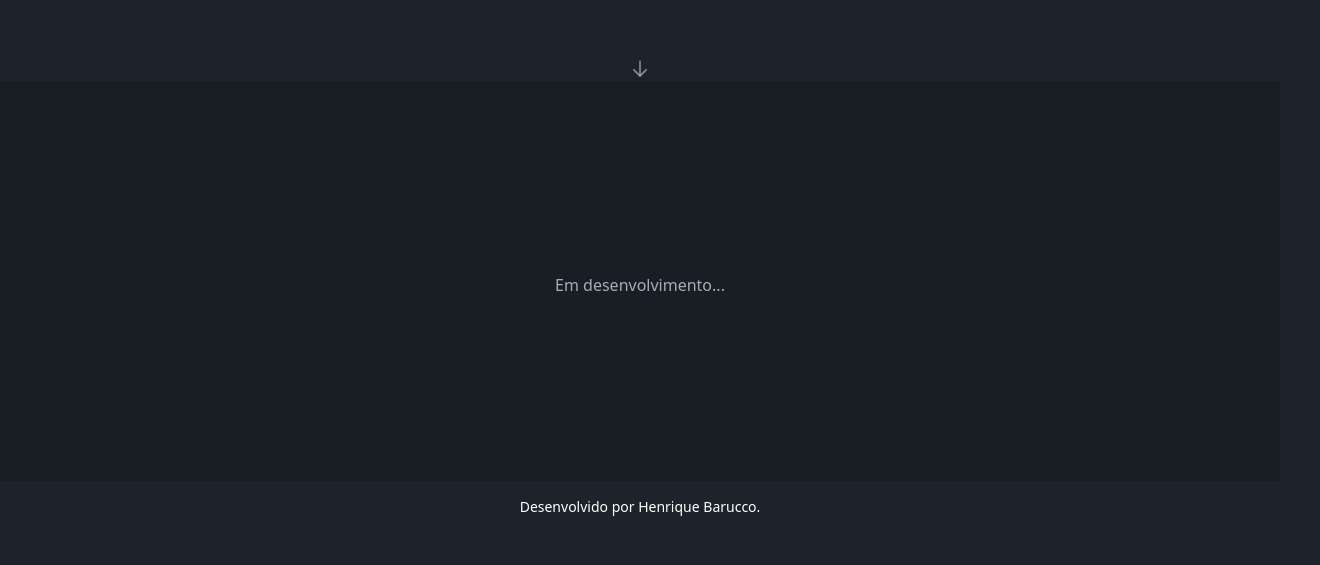
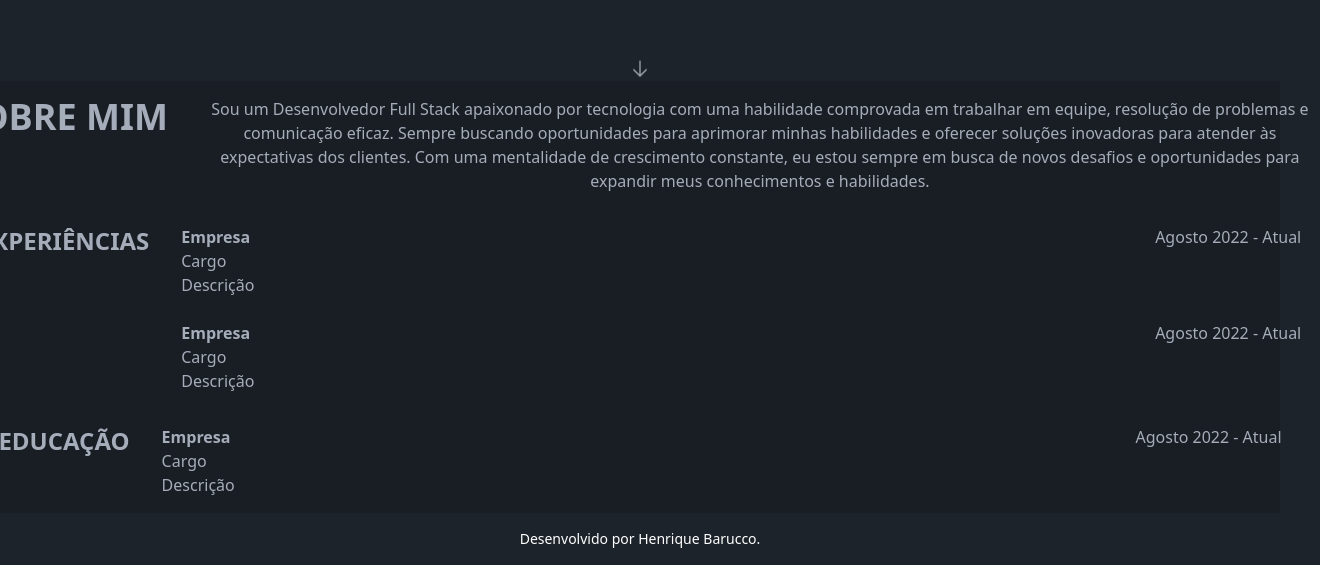
Before and after one commit to HenriqueBarucco/Portfolio, a Next.js app: page / in a window 1280 px wide. Shown: the part 719-1284 px from the top of the page, 1320 px wide, since content can reach past the window. Before the commit the page ends 1252 px from the top, so only its background shows below. Built offline with nearby package versions, Linux system fonts and the light colour scheme.

Commit message:
feat(page.tsx): adiciona importação e uso do componente AboutMe feat(about-me.tsx): adiciona componente AboutMe com informações sobre o autor fix(main.tsx): adiciona estilo de fonte negrito para o nome do autor

```diff
--- a/src/app/page.tsx
+++ b/src/app/page.tsx
@@ -1,3 +1,4 @@
+import AboutMe from '@/components/about-me';
 import Main from '@/components/main';
 
 export default function Home() {
@@ -8,9 +9,9 @@ export default function Home() {
                 <svg xmlns="http://www.w3.org/2000/svg" fill="none" viewBox="0 0 24 24" strokeWidth={1.5} stroke="currentColor" className="animate-bounce w-5 h-5">
                     <path strokeLinecap="round" strokeLinejoin="round" d="M19.5 13.5L12 21m0 0l-7.5-7.5M12 21V3" />
                 </svg>
-                <div className='bg-base-200 h-[400px] w-full'>
-                    <div className='text-center mt-48' id='sobre'>
-                        Em desenvolvimento...
+                <div className='bg-base-200 w-full'>
+                    <div className='flex text-center justify-center items-center' id='sobre'>
+                        <AboutMe/>
                     </div>
                 </div>
             </div>
--- /dev/null
+++ b/src/components/about-me.tsx
@@ -0,0 +1,54 @@
+export default function AboutMe() {
+    return (
+        <div className='grow max-w-6xl'>
+            <div className='flex flex-row p-4 justify-center items-center space-x-8'>
+                <p className='text-4xl font-bold min-w-fit self-start'>SOBRE MIM</p>
+                <div className='min-w-full'>
+                    <p >
+                        Sou um Desenvolvedor Full Stack apaixonado por tecnologia com uma habilidade comprovada em trabalhar em equipe, resolução de problemas e comunicação eficaz. Sempre buscando oportunidades para aprimorar minhas habilidades e oferecer soluções inovadoras para atender às expectativas dos clientes. Com uma mentalidade de crescimento constante, eu estou sempre em busca de novos desafios e oportunidades para expandir meus conhecimentos e habilidades.
+                    </p>
+                </div>
+            </div>
+            <div className='flex flex-row p-4 justify-center items-center space-x-8'>
+                <p className='text-2xl font-bold self-start'>EXPERIÊNCIAS</p>
+                <div className='flex flex-col space-y-6 min-w-full'>
+                    <div className='flex flex-col'>
+                        <div className='flex flex-row w-full'>
+                            <p className='font-bold text-start'>Empresa</p>
+                            <p className='grow text-end'>Agosto 2022 - Atual</p>
+                        </div>
+                        <div>
+                            <p className='text-start'>Cargo</p>
+                            <p className='text-start'>Descrição</p>
+                        </div>
+                    </div>
+                    <div className='flex flex-col'>
+                        <div className='flex flex-row w-full'>
+                            <p className='font-bold text-start'>Empresa</p>
+                            <p className='grow text-end'>Agosto 2022 - Atual</p>
+                        </div>
+                        <div>
+                            <p className='text-start'>Cargo</p>
+                            <p className='text-start'>Descrição</p>
+                        </div>
+                    </div>
+                </div>
+            </div>
+            <div className='flex flex-row p-4 justify-center items-center space-x-8'>
+                <p className='text-2xl font-bold min-w-fit self-start'>EDUCAÇÃO</p>
+                <div className='flex flex-col space-y-6 min-w-full'>
+                    <div className='flex flex-col'>
+                        <div className='flex flex-row w-full'>
+                            <p className='font-bold text-start'>Empresa</p>
+                            <p className='grow text-end'>Agosto 2022 - Atual</p>
+                        </div>
+                        <div>
+                            <p className='text-start'>Cargo</p>
+                            <p className='text-start'>Descrição</p>
+                        </div>
+                    </div>
+                </div>
+            </div>
+        </div>
+    );
+}
--- a/src/components/main.tsx
+++ b/src/components/main.tsx
@@ -9,7 +9,7 @@ export default function Main() {
                 </div>
             </div>
             <div>
-                <h2 className='text-4xl'>Henrique Barucco</h2>
+                <h2 className='text-4xl font-bold'>Henrique Barucco</h2>
                 <p>Desenvolvedor Fullstack</p>
             </div>
         </div>
```
